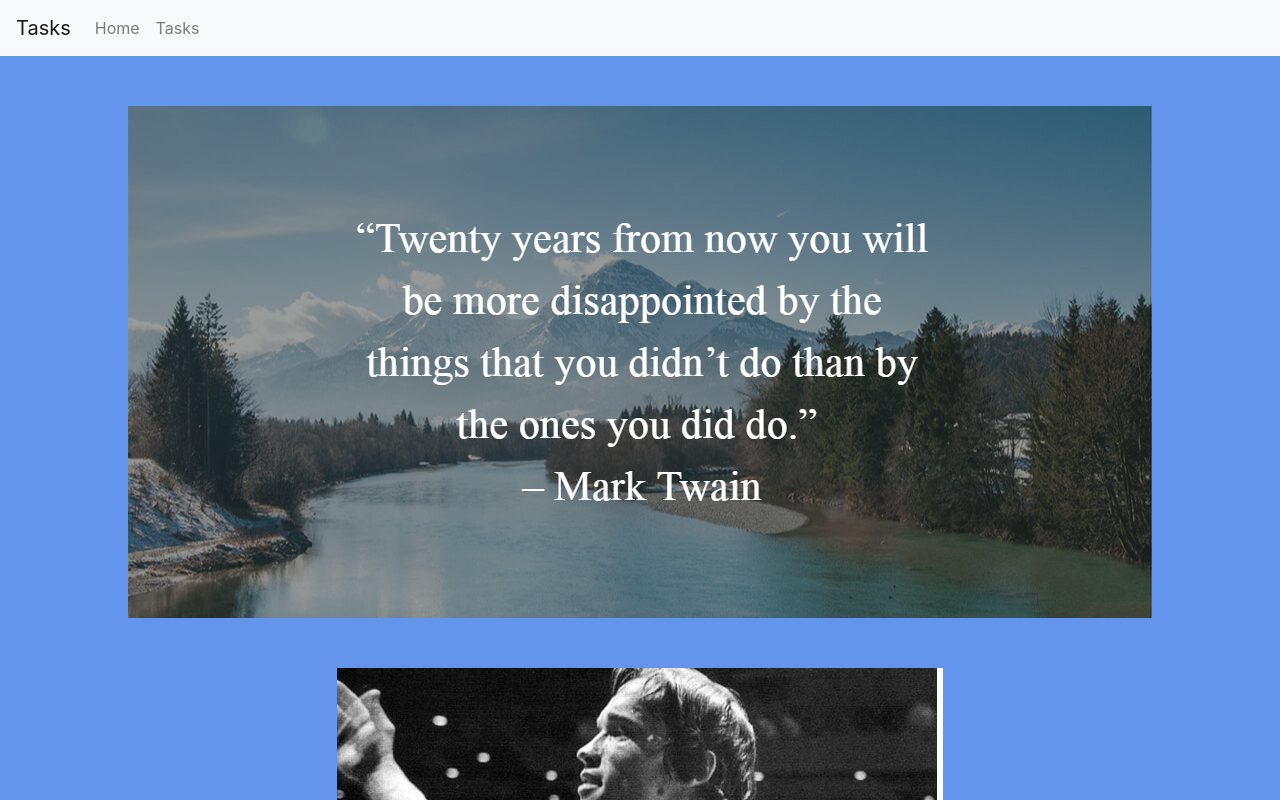
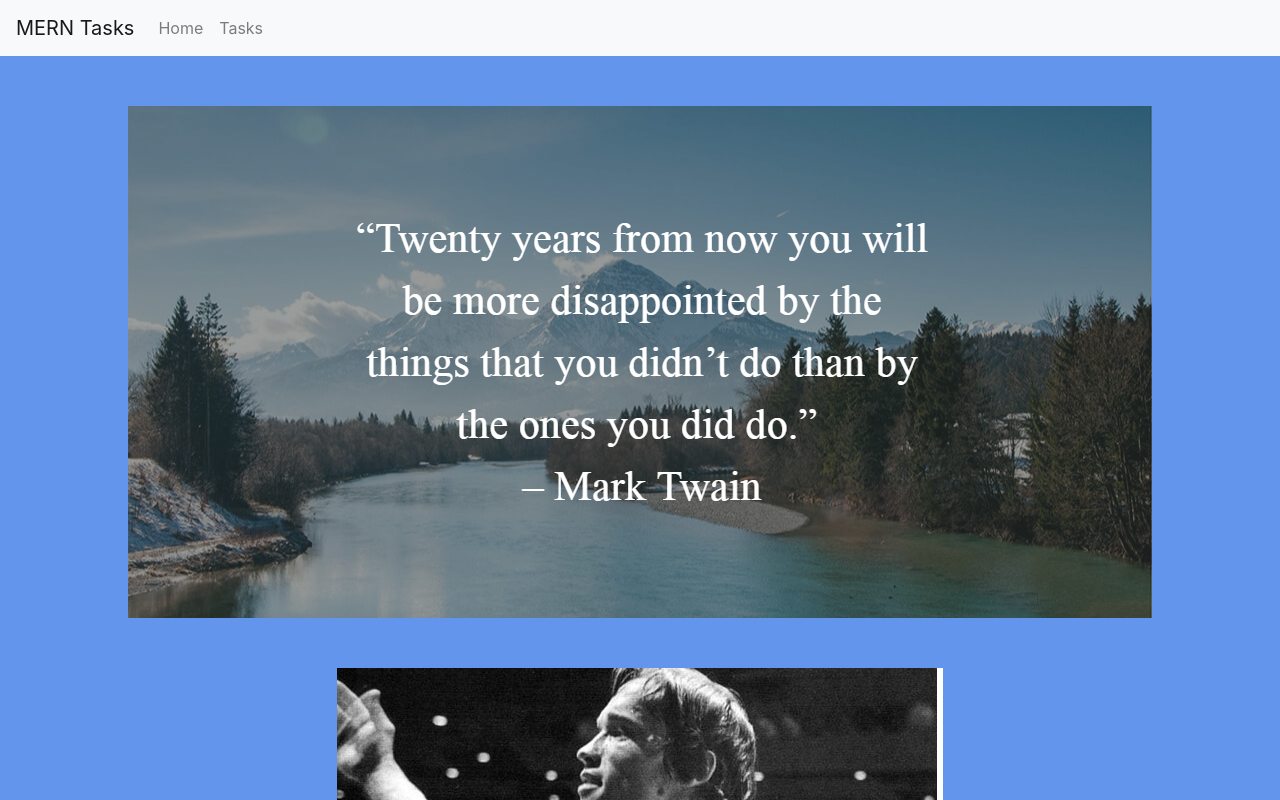
Before and after one commit to will-gebbie/MERN-Task-App, a React (Create React App) app in the folder client/: page / in a window 1280 px wide. Shown: the top 800 px of the page. Built offline with nearby package versions, Linux system fonts and the light colour scheme.

Commit message:
change brand

```diff
--- a/client/src/components/Header.js
+++ b/client/src/components/Header.js
@@ -9,7 +9,7 @@
   render(){
     return(
       <Navbar bg="light" expand="lg">
-        <Navbar.Brand href="/">Tasks</Navbar.Brand>
+        <Navbar.Brand href="/">MERN Tasks</Navbar.Brand>
         <Navbar.Toggle aria-controls="basic-navbar-nav" />
         <Navbar.Collapse id="basic-navbar-nav">
           <Nav className="mr-auto">
```
